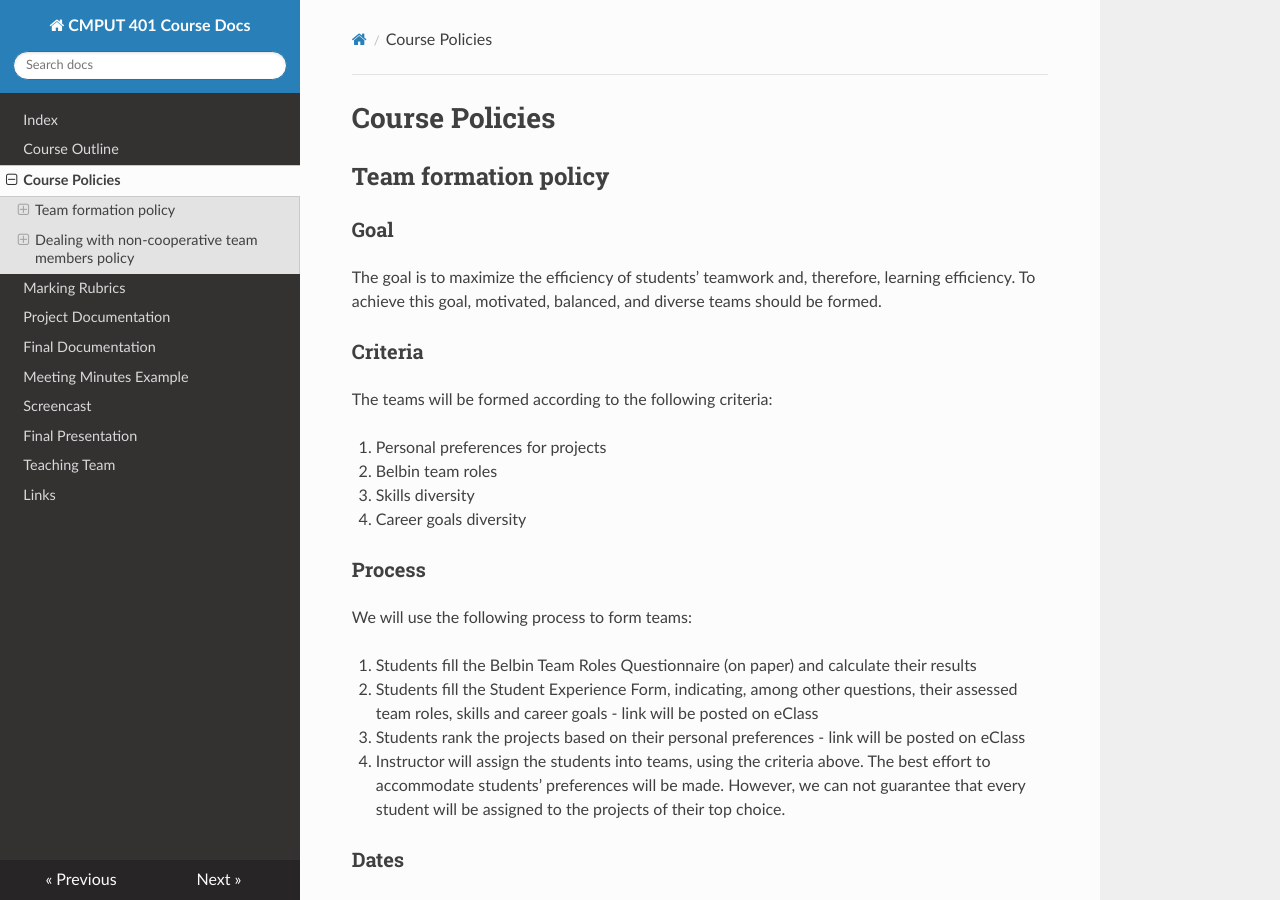
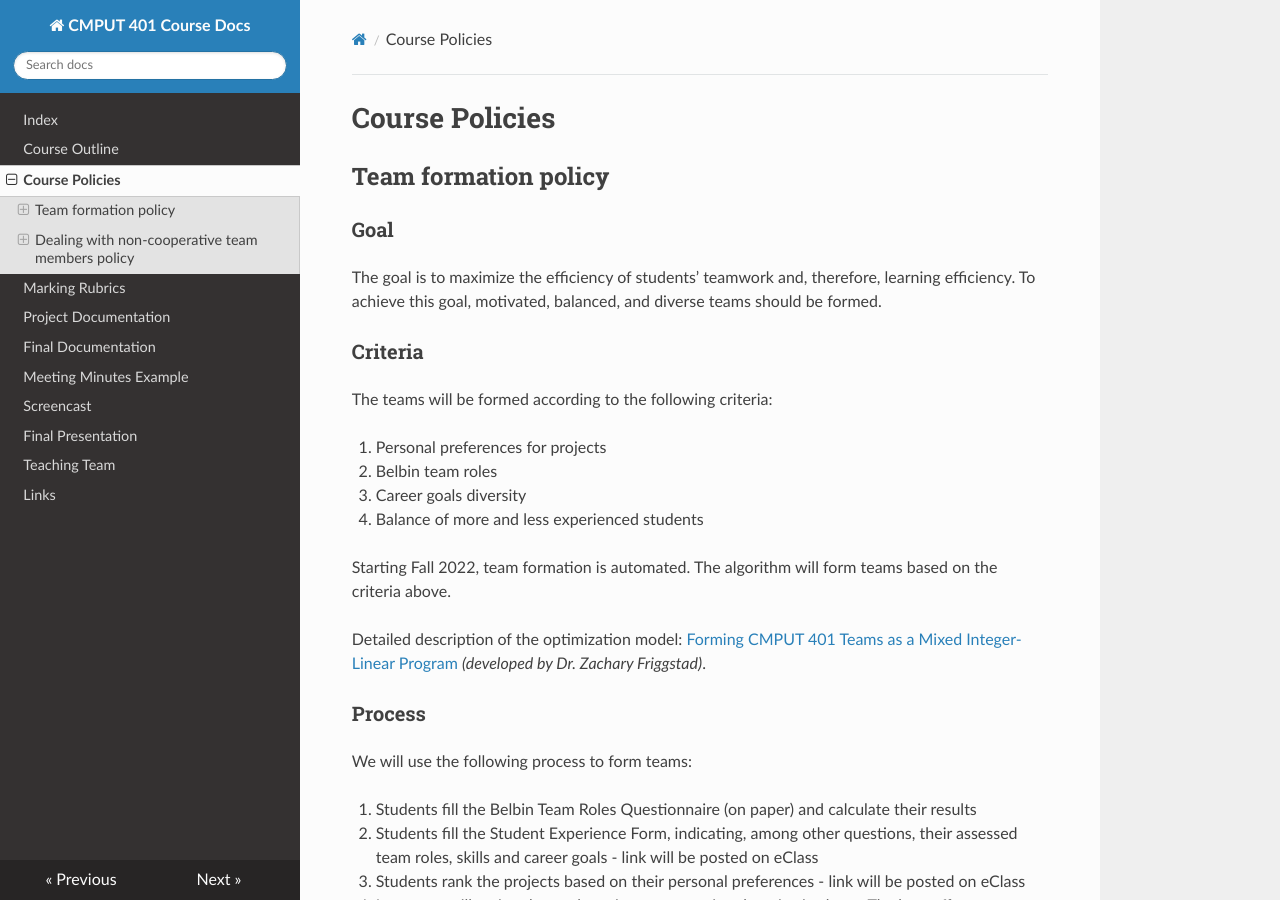
Before and after one commit to yazeedMohi/course-docs, an MkDocs documentation site: the page built from docs/course-policies.md, in a window 1280 px wide and 900 px high. Built offline with MkDocs 1.6.1, drawn with Linux system fonts in a browser that asks for light colours; nearby versions of some CDN libraries.

Commit message:
team formation

```diff
--- a/docs/course-policies.md
+++ b/docs/course-policies.md
@@ -12,8 +12,12 @@ The teams will be formed according to the following criteria:
 
 1. Personal preferences for projects
 2. Belbin team roles
-3. Skills diversity
-4. Career goals diversity
+3. Career goals diversity
+4. Balance of more and less experienced students
+
+Starting Fall 2022, team formation is automated. The algorithm will form teams based on the criteria above.
+
+Detailed description of the optimization model: [Forming CMPUT 401 Teams as a Mixed Integer-Linear Program](https://drive.google.com/file/d/15PdJFWhm-hsQNjlELNZM3Pyw0ViZv-Pw/view?usp=sharing) _(developed by Dr. Zachary Friggstad)_.
 
 ### Process
 
```
